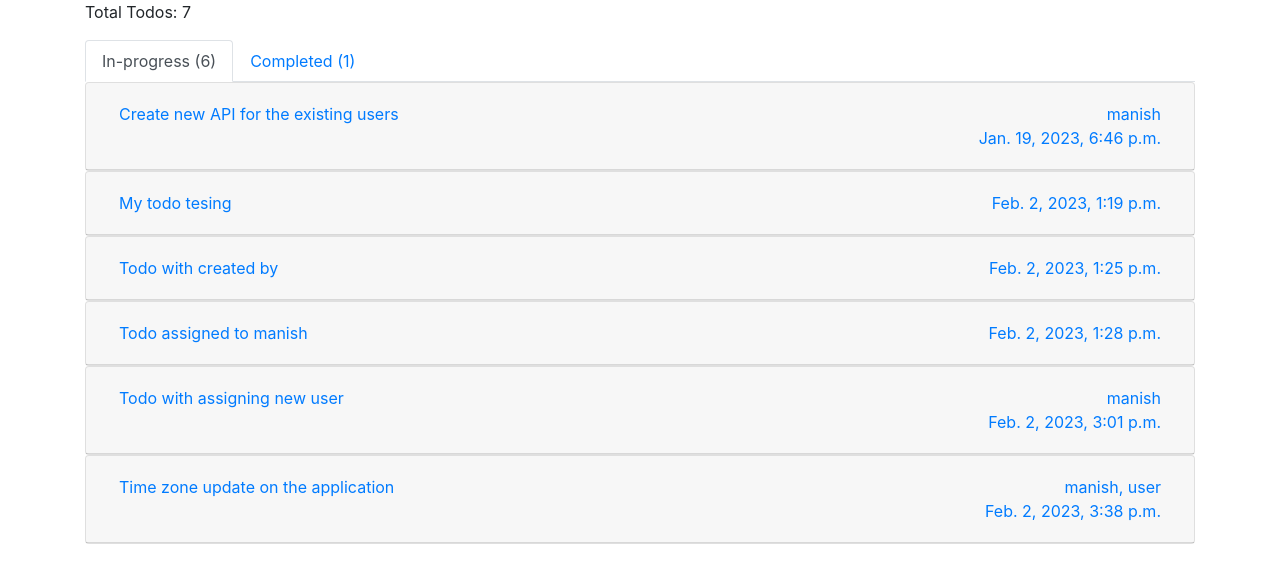
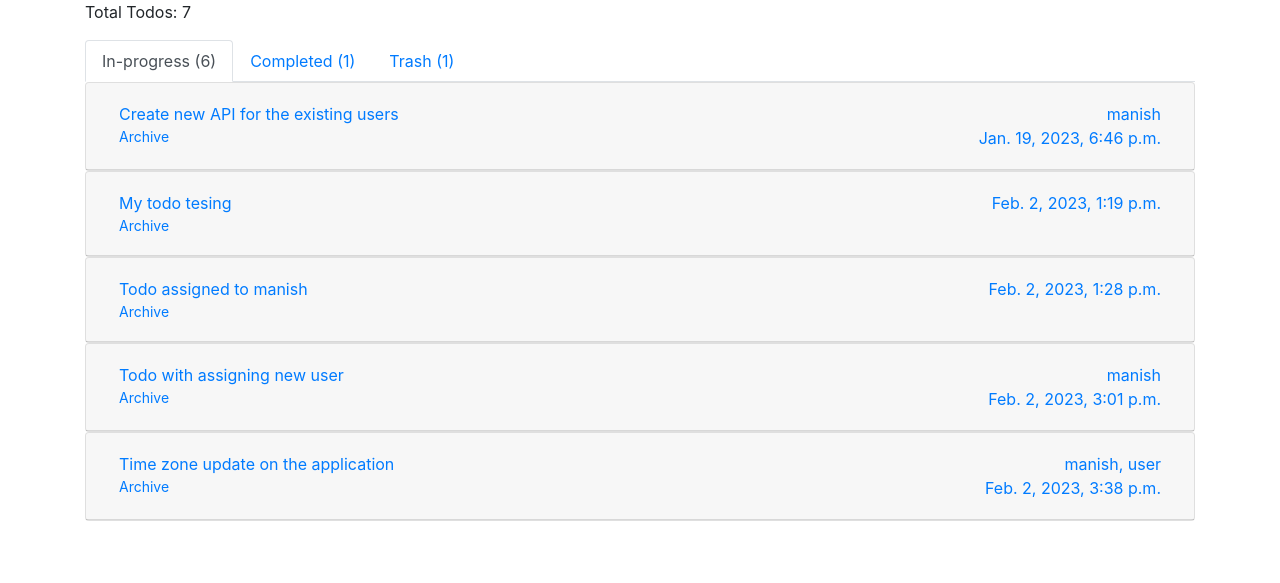
Before and after one commit to manishn19/python-learning, a Django app: page /dashboard/ in a window 1280 px wide. Shown: the part 88-671 px from the top of the page. Run offline with Django 4.2, Linux system fonts and the light colour scheme; a user stored in the database is signed in; data comes from the database, SQL or seed files in the repository; both versions use the stored data as it was after the commit; some libraries are stand-ins or nearby versions.

Commit message:
Archive functionality todos for admin

```diff
--- a/mytodo_class/todo_app/models.py
+++ b/mytodo_class/todo_app/models.py
@@ -13,6 +13,7 @@ class Todo(models.Model):
     created_on = models.DateTimeField(
         auto_now=False, auto_now_add=True, blank=True)
     updated_on = models.DateTimeField(auto_now=True)
+    archive = models.BooleanField(default=False, blank=True)
 
     def __str__(self):
         return self.title
--- a/mytodo_class/todo_app/static/css/styles.css
+++ b/mytodo_class/todo_app/static/css/styles.css
@@ -10,8 +10,10 @@ form.comment-form { display: flex; }
 form.comment-form label { margin: 0 10px 0 0; }
 form.todo-form, form.comment-form{padding: 10px; }
 .card-title { display: flex; margin-bottom: 0;}
-.card-title span { flex: 1; text-align: left; }
-span.todo-metadata { display: flex; flex-direction: column; text-align: right; }
+.card-title div { flex: 1; text-align: left; }
+#tabContent .btn-link:hover{text-decoration: none;}
+.todo-title .hidden-row { display: block; font-size: 14px;}
+.todo-metadata { display: flex; flex-direction: column; text-align: right; }
 .todo-metadata span{text-align: right;}
 .comment-form textarea{height: 30px; padding: 0 10px;}
 .comments { border-top: 2px solid; margin: 5px 0; }
--- a/mytodo_class/todo_app/templates/dashboard.html
+++ b/mytodo_class/todo_app/templates/dashboard.html
@@ -9,28 +9,40 @@
                   <li class="nav-item">
                     <a class="nav-link active" id="inProgress-tab" data-toggle="tab" href="#inProgress" role="tab" aria-controls="inProgress" aria-selected="true">In-progress ({{ progress }})</a>
                   </li>
+                  {% if completed %}
                   <li class="nav-item">
                     <a class="nav-link" id="completed-tab" data-toggle="tab" href="#completed" role="tab" aria-controls="completed" aria-selected="false">Completed ({{ completed }})</a>
                   </li>
+                  {% endif %}
+                  {% if archive_count %}
+                  <li class="nav-item">
+                    <a class="nav-link" id="archive-tab" data-toggle="tab" href="#archive" role="tab" aria-controls="archive" aria-selected="false">Trash ({{ archive_count }})</a>
+                  </li>
+                  {% endif %}
                 </ul>
                 <div class="tab-content" id="tabContent">
+                  <!-- In-Progress tasks -->
                   <div class="tab-pane fade show active" id="inProgress" role="tabpanel" aria-labelledby="inProgress-tab">
                     <div id="accordion">
                       {% for todo in todos %}
-                        {% if todo.todo_status == False %}
+                        {% if todo.todo_status == False and todo.archive == False %}
                         <div class="card">
                         <div class="card-header" id="heading{{forloop.counter}}">
                             <h5 class="mb-0">
-                            <p class="btn btn-link card-title" data-toggle="collapse" data-target="#collapse{{forloop.counter}}" aria-expanded="" aria-controls="collapse{{forloop.counter}}">
-                              <span>{{todo.title}}</span>
-                              <span class="todo-metadata">
+                            <div class="btn btn-link card-title">
+                              <div class="todo-title">
+                                <span data-toggle="collapse" data-target="#collapse{{forloop.counter}}" aria-expanded="" aria-controls="collapse{{forloop.counter}}">{{todo.title}}</span>
+                                <span class="hidden-row"><a href="{% url 'archive' todo.id %}">Archive</a></span>
+                              </div>
+                              <div class="todo-metadata">
                                 <span class="todo-users">
                                   {% for mylist in todo.assign_to.all %}
                                       <span>{{ mylist }}{% if not forloop.last %},{% endif %}</span>
                                   {% endfor %}
                                 </span>
                                 <span class="todo-date">{{todo.created_on}}</span>
-                              </span></p>
+                              </div>
+                            </div>
                             </h5>
                         </div>
 
@@ -50,23 +62,27 @@
                       {% endfor %}
                     </div>
                   </div>
+                  <!-- Completed Tasks -->
                   <div class="tab-pane fade" id="completed" role="tabpanel" aria-labelledby="completed-tab">
                     <div id="accordion-comp">
                       {% for todo in todos %}
-                        {% if todo.todo_status == True %}
+                        {% if todo.todo_status == True and todo.archive == False %}
                         <div class="card">
                           <div class="card-header" id="heading{{forloop.counter}}">
                             <h5 class="mb-0">
-                            <p class="btn btn-link card-title" data-toggle="collapse" data-target="#completed{{forloop.counter}}" aria-expanded="" aria-controls="completed{{forloop.counter}}">
-                                <span>{{todo.title}}</span>
-                                <span class="todo-metadata">
+                            <div class="btn btn-link card-title">
+                              <div class="todo-title">
+                                <span data-toggle="collapse" data-target="#collapse{{forloop.counter}}" aria-expanded="" aria-controls="collapse{{forloop.counter}}">{{todo.title}}</span>
+                              </div>
+                              <div class="todo-metadata">
                                 <span class="todo-users">
                                   {% for mylist in todo.assign_to.all %}
                                       <span>{{ mylist }}{% if not forloop.last %},{% endif %}</span>
                                   {% endfor %}
                                 </span>
                                 <span class="todo-date">{{todo.created_on}}</span>
-                                </span></p>
+                              </div>
+                            </div>
                             </h5>
                         </div>
 
@@ -87,6 +103,47 @@
                       {% endfor %}
                     </div>
                   </div>
+                  <!-- Archive tasks -->
+                  <div class="tab-pane fade" id="archive" role="tabpanel" aria-labelledby="archive-tab">
+                    <div id="accordion">
+                      {% for todo in todos %}
+                        {% if todo.archive == True %}
+                        <div class="card">
+                        <div class="card-header" id="heading{{forloop.counter}}">
+                            <h5 class="mb-0">
+                            <div class="btn btn-link card-title">
+                              <div class="todo-title">
+                                <span data-toggle="collapse" data-target="#collapse{{forloop.counter}}" aria-expanded="" aria-controls="collapse{{forloop.counter}}">{{todo.title}}</span>
+                                <span class="hidden-row"><a href="{% url 'archive' todo.id %}">Restore</a> | <a href="{% url 'delete' todo.id %}">Permanent Delete</a></span>
+                              </div>
+                              <div class="todo-metadata">
+                                <span class="todo-users">
+                                  {% for mylist in todo.assign_to.all %}
+                                      <span>{{ mylist }}{% if not forloop.last %},{% endif %}</span>
+                                  {% endfor %}
+                                </span>
+                                <span class="todo-date">{{todo.created_on}}</span>
+                              </div>
+                            </div>
+                            </h5>
+                        </div>
+
+                        <div id="collapse{{forloop.counter}}" class="collapse" aria-labelledby="heading{{forloop.counter}}" data-parent="#accordion">
+                            <div class="card-body">
+                                {{todo.description}}
+                                <p class="pt-4 mb-3"><strong>Assign to:</strong>
+                                    {% for mylist in todo.assign_to.all %}
+                                        <span>{{ mylist }}{% if not forloop.last %},{% endif %}</span>
+                                    {% endfor %}
+                                </p>
+                                <p><a href="{% url 'edit_todo' todo.id %}">View Detail</a></p>
+                            </div>
+                        </div>
+                        </div>
+                        {% endif %}
+                      {% endfor %}
+                    </div>
+                  </div>
                 </div>
 
               {% else %}
--- a/mytodo_class/todo_app/urls.py
+++ b/mytodo_class/todo_app/urls.py
@@ -1,5 +1,5 @@
 from django.urls import path
-from .views import IndexView, LoginView, LogoutView, TodoDetail, AdminDashboard, AdminCreateTodo
+from .views import *
 from django.contrib.auth import logout
 
 urlpatterns = [
@@ -9,4 +9,7 @@ urlpatterns = [
     path('dashboard/', AdminDashboard.as_view(), name='dashboard'),
     path('create-todo/', AdminCreateTodo.as_view(), name='create_todo'),
     path('edit-todo/<int:id>/', TodoDetail.as_view(), name='edit_todo'),
+    # path('archive/<int:id>/', TodoArchive.as_view(), name='archive'),
+    path('archive/<int:id>/', todo_archive, name='archive'),
+    path('delete/<int:id>/', todo_delete, name='delete'),
 ]
--- a/mytodo_class/todo_app/views.py
+++ b/mytodo_class/todo_app/views.py
@@ -35,8 +35,9 @@ class IndexView(View):
         todos = user.task.all()
         complete_task = user.task.filter(todo_status=True).count()
         progress_task = user.task.filter(todo_status=False).count()
+        archive_task = user.task.filter(archive=True).count()
 
-        return render(request, 'index.html', {'todos': todos, 'completed_count': complete_task, 'inprogress_count': progress_task})
+        return render(request, 'index.html', {'todos': todos, 'completed_count': complete_task, 'inprogress_count': progress_task, 'archive_count': archive_task})
 
 
 class TodoDetail(View):
@@ -87,7 +88,8 @@ class AdminDashboard(UserPassesTestMixin, View):
         todos = Todo.objects.all()
         complete_task = todos.filter(todo_status=True).count()
         progress_task = todos.filter(todo_status=False).count()
-        return render(request, 'dashboard.html', {'todos': todos, 'completed': complete_task, 'progress': progress_task})
+        archive_task = todos.filter(archive=True).count()
+        return render(request, 'dashboard.html', {'todos': todos, 'completed': complete_task, 'progress': progress_task, 'archive_count': archive_task})
 
 
 class AdminCreateTodo(UserPassesTestMixin, View):
@@ -112,6 +114,41 @@ class AdminCreateTodo(UserPassesTestMixin, View):
             todo.save()
             form.save_m2m()
             return render(request, 'create-todo.html', {'form': form, 'message': 'A Todo added!'})
+
+
+def todo_archive(request, id):
+    todo = Todo.objects.get(id=id)
+    if todo.archive == True:
+        todo.archive = False
+    else:
+        todo.archive = True
+    todo.save()
+    return redirect('dashboard')
+
+
+def todo_delete(request, id):
+    todo = Todo.objects.get(id=id)
+    todo.delete()
+    return redirect('dashboard')
+
+
+class TodoArchive(UserPassesTestMixin, View):
+    """
+    Archive the todo
+    """
+
+    def test_func(self):
+        return self.request.user.is_superuser
+
+    def get(self, request, id):
+        todo = Todo.objects.get(id=id)
+        return redirect(request, 'archive-todo.html', {'todo': todo})
+
+    def post(self, request, id):
+        todo = Todo.objects.get(pk=id)
+        todo.archive = True
+        todo.save()
+        return redirect(request, 'dashboard.html')
 
 
 class LoginView(View):
```
Also changed, not shown: mytodo_class/todo_app/templates/archive-todo.html (added, +13 -0 lines), mytodo_class/db.sqlite3, mytodo_class/todo_app/migrations/0004_todo_archive.py (added). Lines whose indentation alone changed are shown as unchanged.
